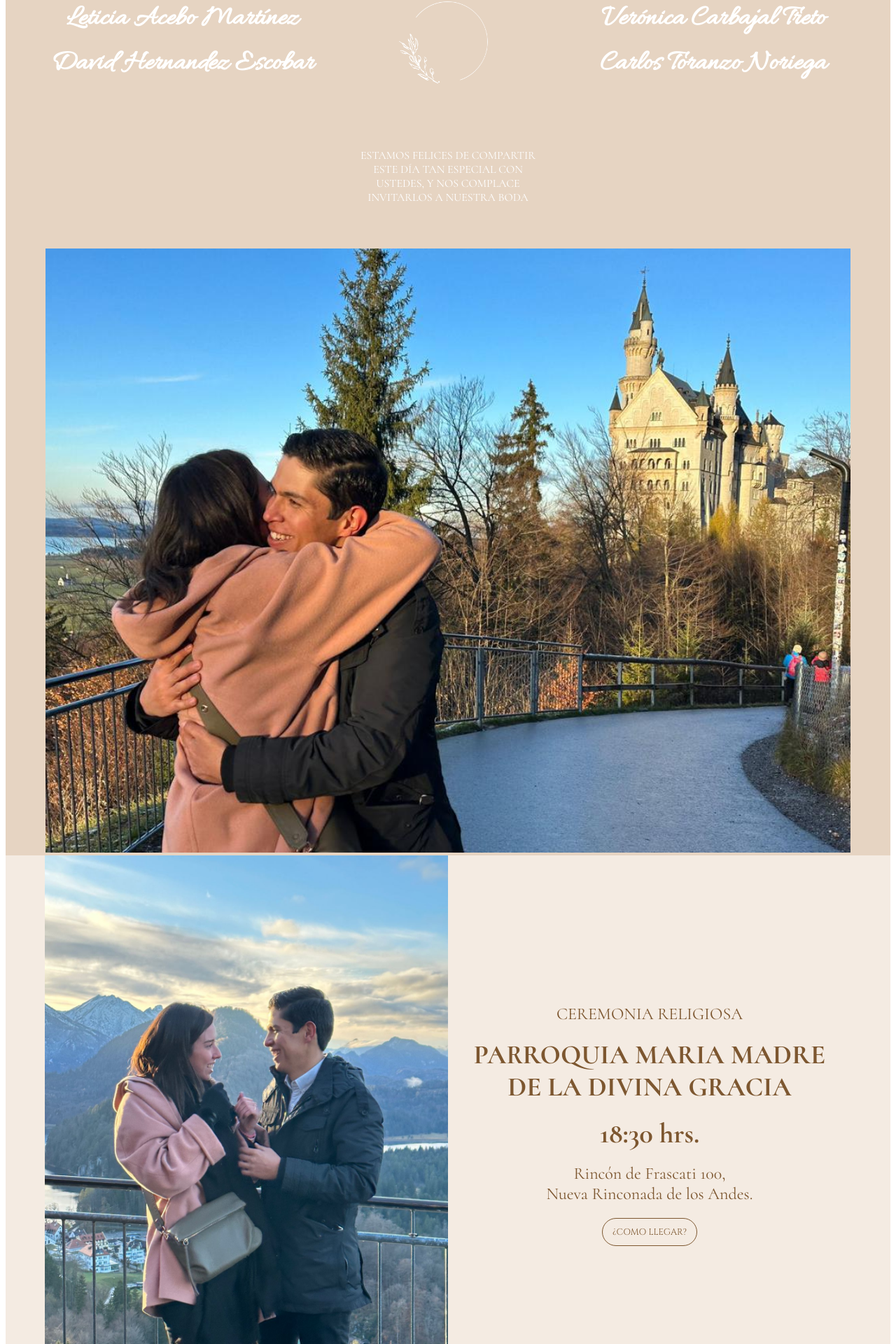
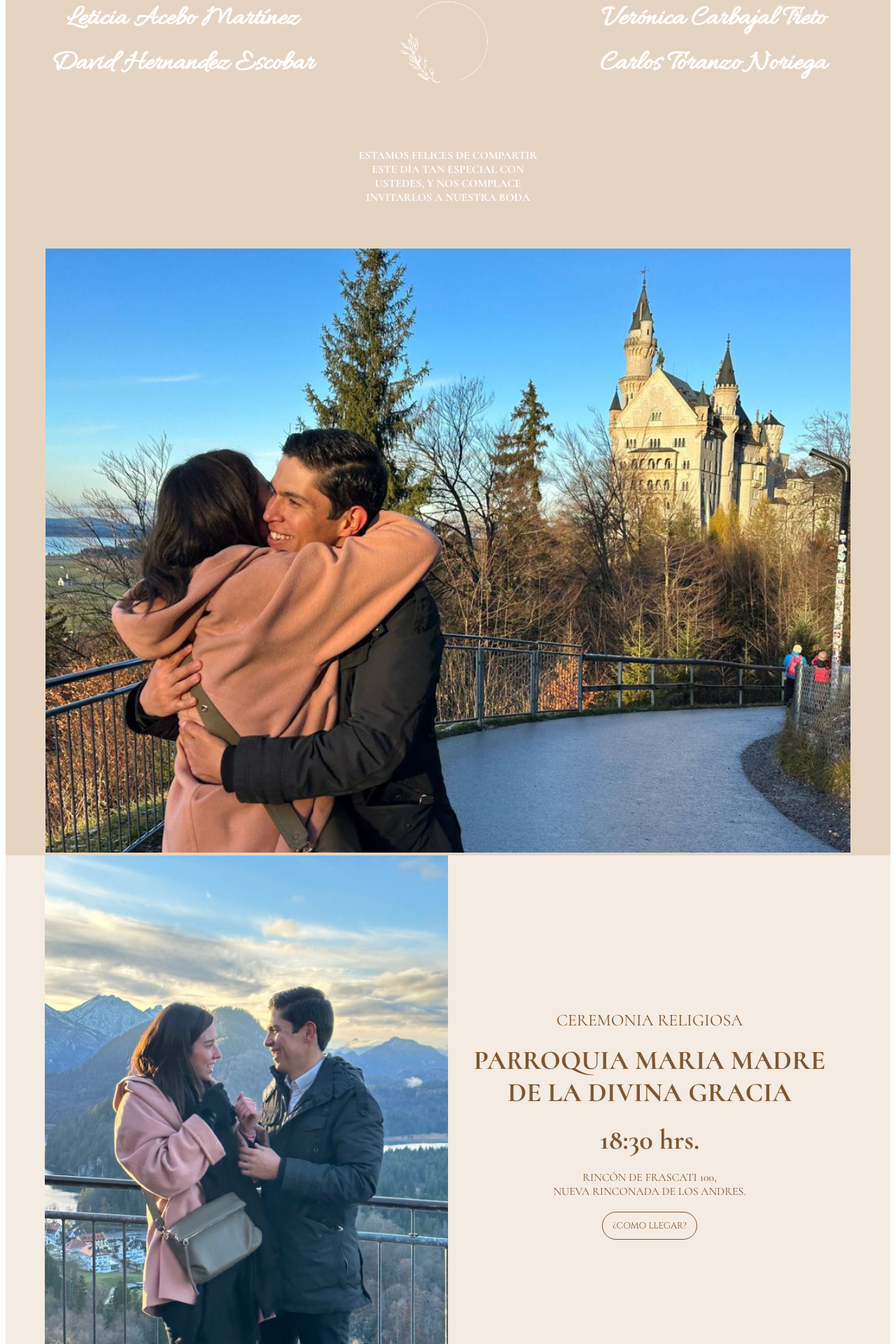
Before and after one commit to Duotech-Design/invitaciones, a React (Create React App) app: page /inicio in a window 1280 px wide. Shown: the part 1668-3588 px from the top of the page at 70% size. Built offline with nearby package versions, Linux system fonts and the light colour scheme; a web font is replaced by a local one.

Commit message:
bajar cambios theme

```diff
--- a/src/components/Itinerario/Itinerario.js
+++ b/src/components/Itinerario/Itinerario.js
@@ -81,8 +81,8 @@ const Itinerario = () => {
             marginBottom: "10px",
           }}
         >
-          <Typography variant="h2"> Rincón de Frascati 100, </Typography>
-          <Typography variant="h2"> Nueva Rinconada de los Andes. </Typography>
+          <Typography variant="h11"> RINCÓN DE FRASCATI 100, </Typography>
+          <Typography variant="h11"> NUEVA RINCONADA DE LOS ANDRES. </Typography>
         </div>
         <button style={styles.button}>¿COMO LLEGAR?</button>
       </Box>
--- a/src/theme.js
+++ b/src/theme.js
@@ -69,8 +69,8 @@ const theme = createTheme({
       },
       h7: {
         fontFamily: "Cormorant, cursive", // Cambia a Zeyada
-        fontSize: `clamp(3px, 3vw, 1rem)`,
-        fontWeight: 500,
+        fontSize: `clamp(3.5px, 4vw, 1rem)`,
+        fontWeight: 600,
         color: "#FFFFFF",
       },
       h8: {
```
